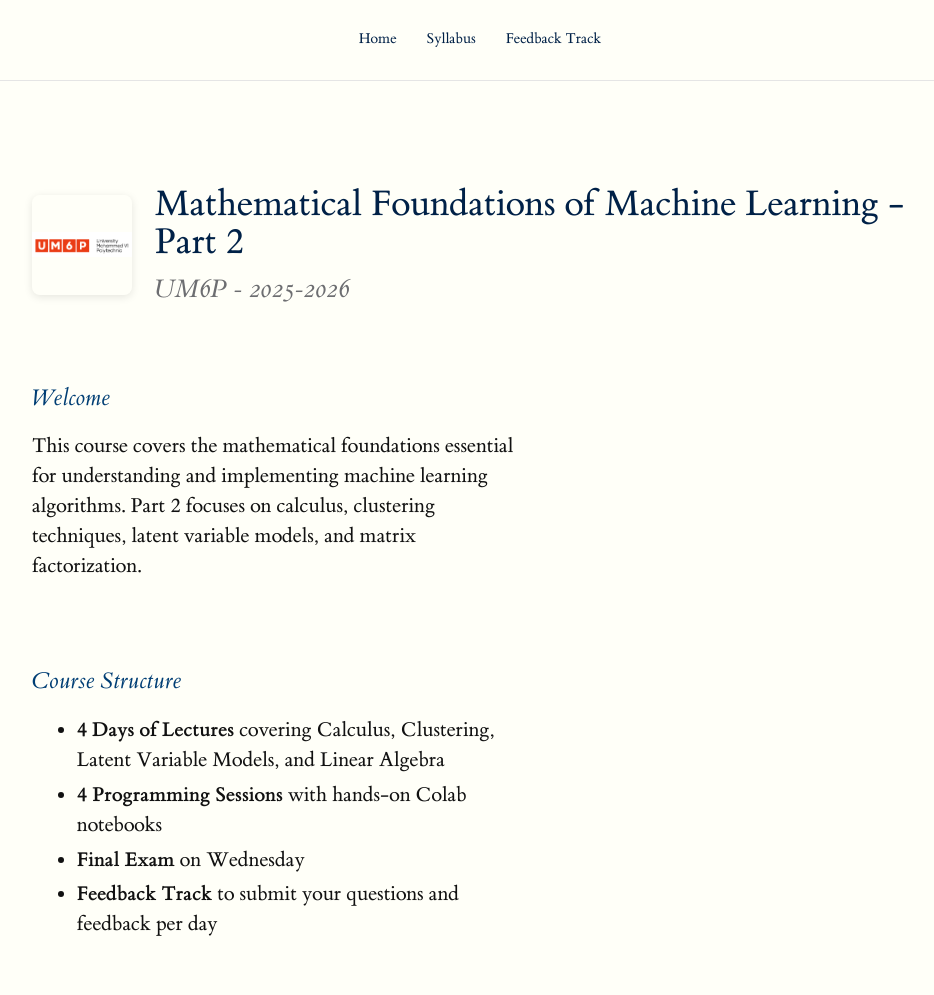
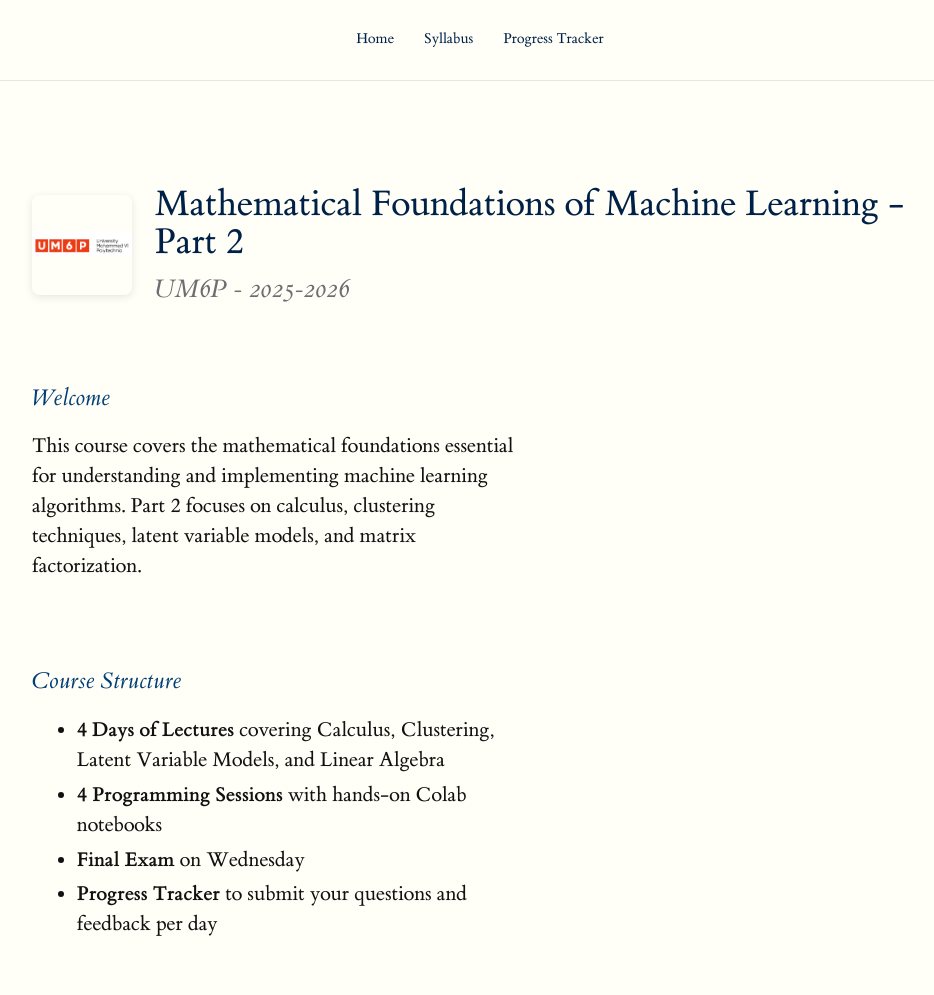
Before and after one commit to hm-ai/UM6P, a Jekyll site: the page built from index.md, in a window 1280 px wide and 1400 px high. Shown: the top 995 px of the window, without its empty margins (160-1094 px from the left). Built offline with Jekyll 4.4.1, drawn with Linux system fonts in a browser that asks for light colours; some of the changed text lies outside the part shown.

Commit message:
Rename Feedback Track to Progress Tracker

```diff
--- a/_config.yml
+++ b/_config.yml
@@ -27,7 +27,7 @@ navigation:
     url: /
   - title: Syllabus
     url: /syllabus/
-  - title: Feedback Track
+  - title: Progress Tracker
     url: /progress/
 
 # Tufte settings
--- a/index.md
+++ b/index.md
@@ -7,7 +7,7 @@ title: Home
   <nav class="site-nav">
     <a href="{{ site.baseurl }}/">Home</a>
     <a href="{{ site.baseurl }}/syllabus/">Syllabus</a>
-    <a href="{{ site.baseurl }}/progress/">Feedback Track</a>
+    <a href="{{ site.baseurl }}/progress/">Progress Tracker</a>
   </nav>
 </header>
 
@@ -31,7 +31,7 @@ title: Home
       <li><strong>4 Days of Lectures</strong> covering Calculus, Clustering, Latent Variable Models, and Linear Algebra</li>
       <li><strong>4 Programming Sessions</strong> with hands-on Colab notebooks</li>
       <li><strong>Final Exam</strong> on Wednesday</li>
-      <li><strong>Feedback Track</strong> to submit your questions and feedback per day</li>
+      <li><strong>Progress Tracker</strong> to submit your questions and feedback per day</li>
     </ul>
   </section>
 
@@ -101,7 +101,7 @@ title: Home
         <span>Daily schedule and materials</span>
       </a>
       <a href="{{ site.baseurl }}/progress/" class="link-card">
-        <strong>Feedback Track</strong><br/>
+        <strong>Progress Tracker</strong><br/>
         <span>Submit feedback per day</span>
       </a>
     </div>
```
Also changed, not shown: progress.md (+1 -1 lines), syllabus.md (+1 -1 lines).
